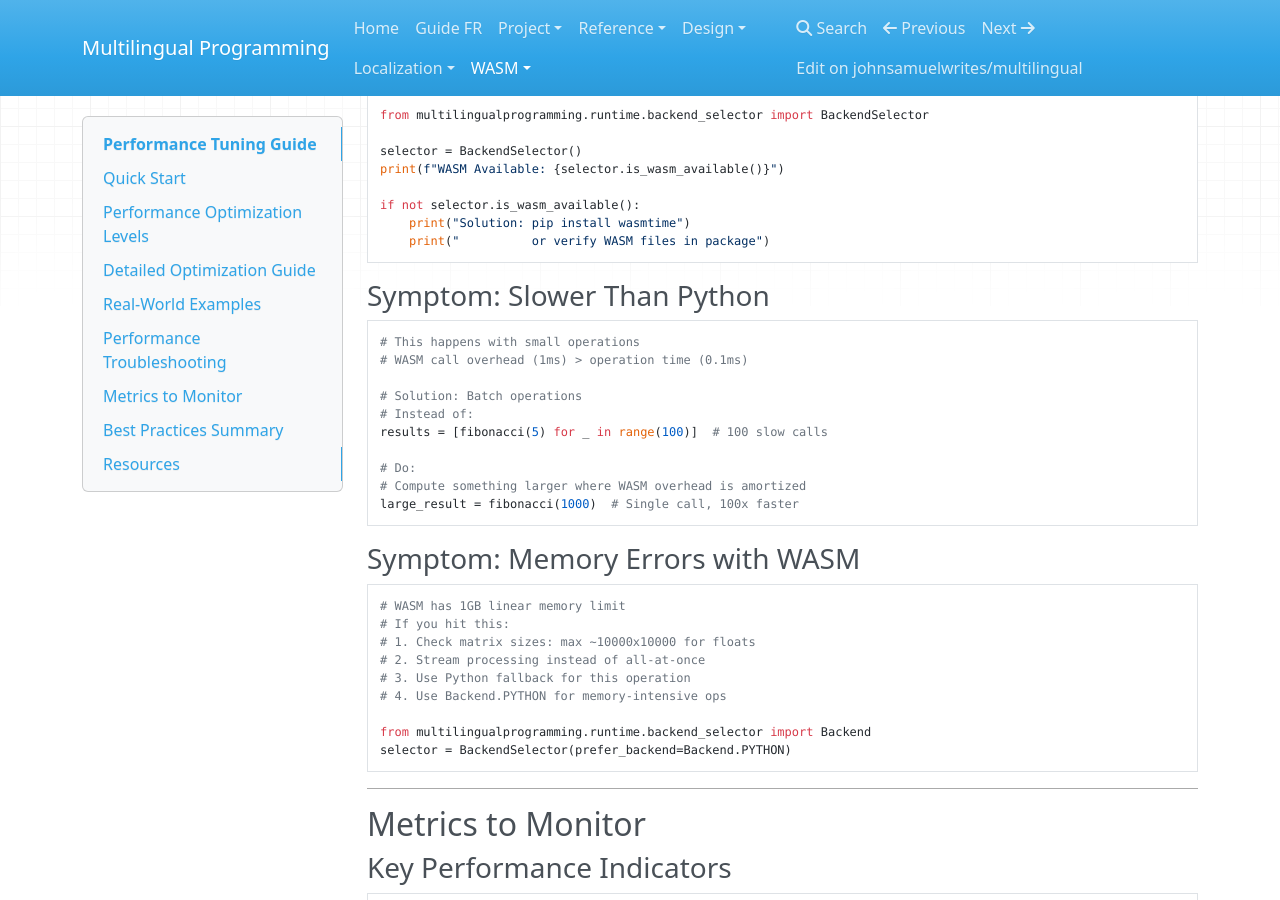
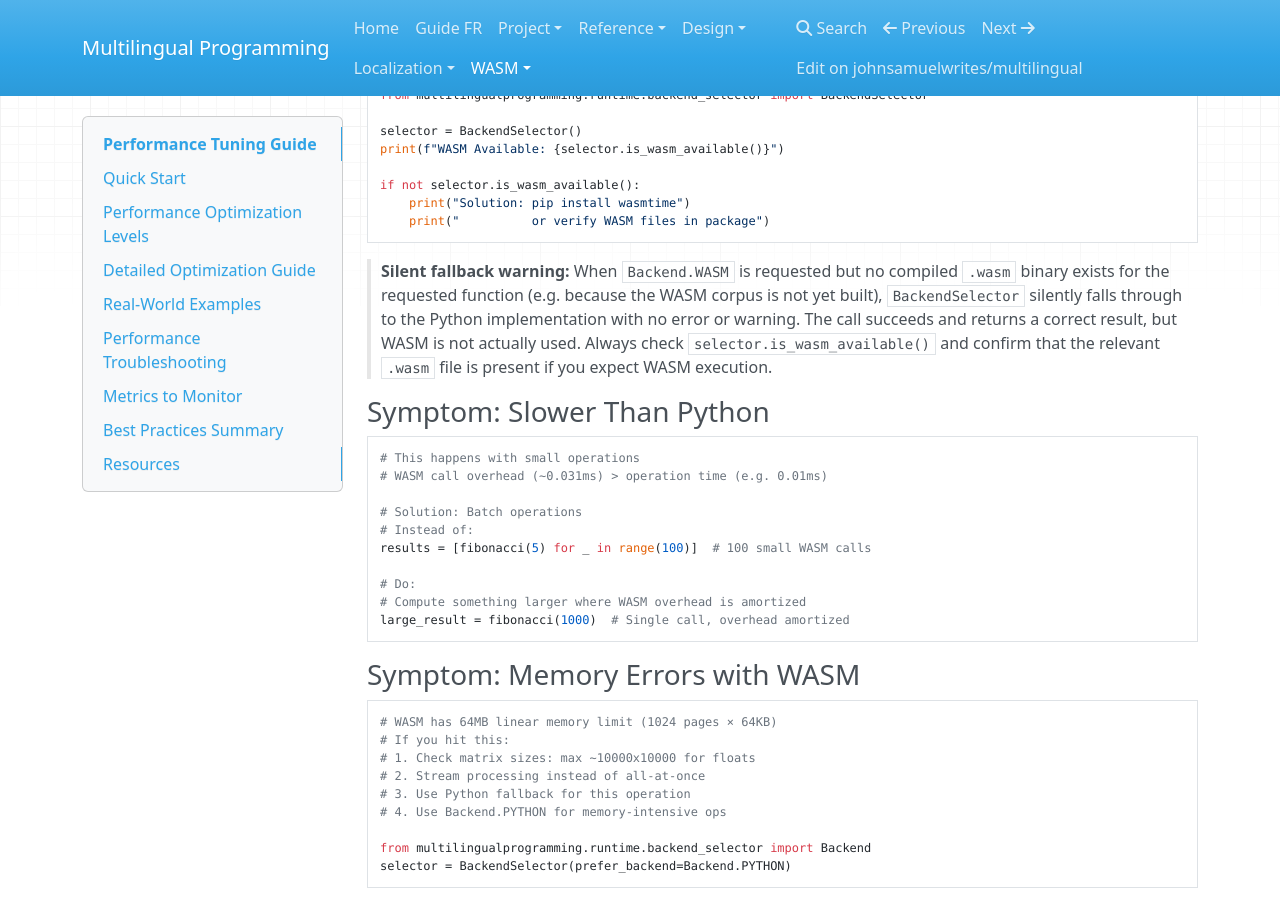
Before and after one commit to johnsamuelwrites/multilingual, an MkDocs documentation site: the page built from docs/WASM_PERFORMANCE_TUNING.md, in a window 1280 px wide and 900 px high, scrolled down 6319 px. Built offline with MkDocs 1.6.1, drawn with Linux system fonts in a browser that asks for light colours; nearby versions of some CDN libraries; some of the changed text lies outside the part shown.

````diff
--- a/docs/WASM_PERFORMANCE_TUNING.md
+++ b/docs/WASM_PERFORMANCE_TUNING.md
@@ -244,18 +244,14 @@ benchmark("matrix_multiply", None, a, b)
 ### 6. Configuration Tuning
 
 ```python
-# Force specific backend
-import os
-os.environ['MULTILINGUAL_BACKEND'] = 'wasm'  # or 'python' or 'auto'
+# Force specific backend via code
+from multilingualprogramming.runtime.backend_selector import BackendSelector, Backend
+selector = BackendSelector(prefer_backend=Backend.WASM)   # force WASM
+selector = BackendSelector(prefer_backend=Backend.PYTHON)  # force Python
+selector = BackendSelector()                               # auto (default)
+```
 
-# Or in code
-from multilingualprogramming.runtime.backend_selector import BackendSelector, Backend
-selector = BackendSelector(prefer_backend=Backend.WASM)
-
-# Control caching
-selector.enable_module_cache = True  # Cache loaded modules (default)
-selector.enable_function_cache = True  # Cache function pointers
-```
+> **Note:** The `MULTILINGUAL_BACKEND` environment variable and the `enable_module_cache` / `enable_function_cache` attributes on `BackendSelector` are not implemented in the current codebase. Use the `prefer_backend` constructor argument to select the backend.
 
 ---
 
@@ -376,25 +372,27 @@ if not selector.is_wasm_available():
     print("          or verify WASM files in package")
 ```
 
+> **Silent fallback warning:** When `Backend.WASM` is requested but no compiled `.wasm` binary exists for the requested function (e.g. because the WASM corpus is not yet built), `BackendSelector` silently falls through to the Python implementation with no error or warning. The call succeeds and returns a correct result, but WASM is not actually used. Always check `selector.is_wasm_available()` and confirm that the relevant `.wasm` file is present if you expect WASM execution.
+
 ### Symptom: Slower Than Python
 
 ```python
 # This happens with small operations
-# WASM call overhead (1ms) > operation time (0.1ms)
+# WASM call overhead (~0.031ms) > operation time (e.g. 0.01ms)
 
 # Solution: Batch operations
 # Instead of:
-results = [fibonacci(5) for _ in range(100)]  # 100 slow calls
+results = [fibonacci(5) for _ in range(100)]  # 100 small WASM calls
 
 # Do:
 # Compute something larger where WASM overhead is amortized
-large_result = fibonacci(1000)  # Single call, 100x faster
+large_result = fibonacci(1000)  # Single call, overhead amortized
 ```
 
 ### Symptom: Memory Errors with WASM
 
 ```python
-# WASM has 1GB linear memory limit
+# WASM has 64MB linear memory limit (1024 pages × 64KB)
 # If you hit this:
 # 1. Check matrix sizes: max ~10000x10000 for floats
 # 2. Stream processing instead of all-at-once
@@ -458,7 +456,7 @@ monitor.report()
 ## Best Practices Summary
 
 ✅ **DO**:
-1. Use WASM for operations > 1ms
+1. Use WASM for operations > ~0.05ms
 2. Batch operations to amortize overhead
 3. Monitor actual performance with benchmarks
 4. Use auto-detection in production
````
Also changed, not shown: docs/WASM_ARCHITECTURE_OVERVIEW.md (+40 -35 lines), docs/WASM_DEVELOPMENT.md (+14 -12 lines), docs/fr/programmation.md (+29 -0 lines).
